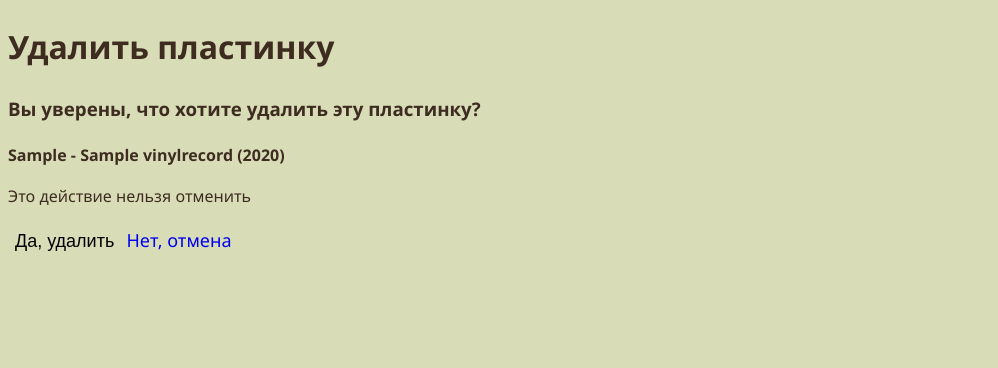
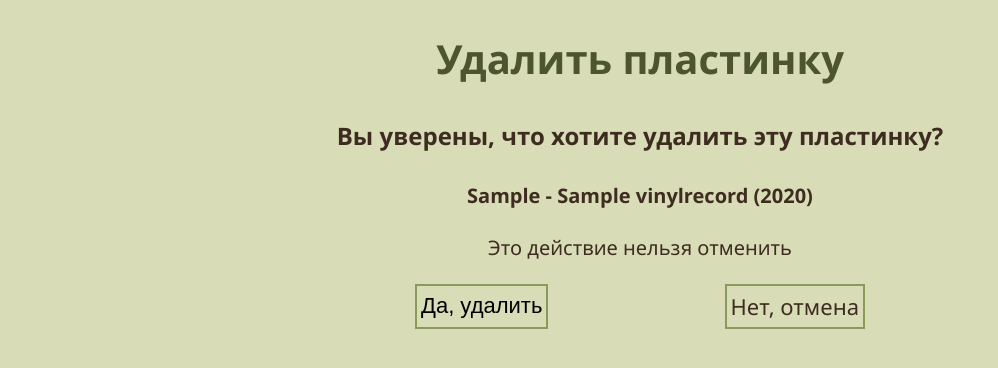
Before and after one commit to Dana8378/vinyl-tracker, a Django app: page /collection/1/delete/ in a window 1280 px wide. Shown: the part 69-437 px from the top of the page, without its empty margins (0-998 px from the left). Run offline with Django 5.2, Linux system fonts and the light colour scheme; a user stored in the database is signed in; tables that the repository leaves empty hold one stand-in row (values such as "Sample post").

Commit message:
added styles for the delete_confirm page

```diff
--- /dev/null
+++ b/static/vinyl/css/delete_confirm.css
@@ -0,0 +1,44 @@
+.btn-secondary {
+    border: 2px solid var(--olive);
+    margin-left: 70px;
+    padding: 3px 4px;
+}
+
+.btn-danger {
+    padding: 4px;
+}
+
+.btn-secondary,
+.btn-danger {
+    font-size: 22px;
+}
+
+.btn-secondary:hover,
+.btn-danger:hover {
+    background-color: var(--light-olive);
+    border-color: var(--dark-red);
+}
+
+.form-actions {
+    display: flex;
+    max-width: 450px;
+    margin: 0 auto;
+    justify-content: space-between;
+}
+
+.delete-confirm{
+    text-align: center;
+}
+
+.title {
+    font-size: 40px;
+    color: var(--dark-olive);
+}
+
+.alert-warning h3 {
+    font-size: 24px;
+}
+
+.alert-warning p {
+    font-size: 20px;
+}
--- a/static/vinyl/css/style.css
+++ b/static/vinyl/css/style.css
@@ -65,11 +65,19 @@ body {
     color: var(--red);
 }
 
+.nav-link.active {
+    color: var(--red);
+}
+
 .btn {
     text-decoration: none;
-    border: 1px solid transparent;
+    border: 2px solid var(--olive);
     background-color: var(--light);
     font-size: 18px;
+}
+
+.btn-outline {
+    border: 1px solid transparent;
 }
 
 .btn:hover {
--- a/templates/vinyl/base.html
+++ b/templates/vinyl/base.html
@@ -16,11 +16,11 @@
             <div class="navbar-container">
                 <div class="navbar-content">
                     <div class="nav-left">
-                        <a href="{% url 'vinyl:home' %}" class="nav-link">Главная</a>
+                        <a href="{% url 'vinyl:home' %}" class="nav-link {% if request.resolver_match.url_name == 'home' %}active{% endif %}">Главная</a>
                         {% if user.is_authenticated %}
                         <div class="nav-menu">
-                            <a href="{% url 'vinyl:vinyl_list' %}" class="nav-link">Моя коллекция</a>
-                            <a href="{% url 'vinyl:statistics' %}" class="nav-link">Статистика</a>
+                            <a href="{% url 'vinyl:vinyl_list' %}" class="nav-link {% if request.resolver_match.url_name == 'vinyl_list' %}active{% endif %}">Моя коллекция</a>
+                            <a href="{% url 'vinyl:statistics' %}" class="nav-link {% if request.resolver_match.url_name == 'statistics' %}active{% endif %}">Статистика</a>
                         </div>
                         {% endif %}
                     </div>
@@ -28,7 +28,7 @@
                         {% if user.is_authenticated %}
                             <form action="{% url 'vinyl:logout' %}" method="post" style="display: inline;">
                                 {% csrf_token %}
-                                <button type="submit" class="btn btn-outline btn-sm">Выйти</button>
+                                <button type="submit" class="btn btn-outline">Выйти</button>
                             </form>
                         {% else %}
                             <a href="/login/" class="nav-link">Войти</a>
--- a/templates/vinyl/delete_confirm.html
+++ b/templates/vinyl/delete_confirm.html
@@ -2,11 +2,16 @@
 
 {% block title %}{{ title }}{% endblock %}
 
+{% block extra_css %}
+    {% load static %}
+    <link rel="stylesheet" href="{% static 'vinyl/css/delete_confirm.css' %}">
+{% endblock %}
+
 {% block content %}
     <div class="delete-confirm">
-        <h1>{{ title }}</h1>
+        <h1 class="title">{{ title }}</h1>
 
-        <div class="alert alert-warning">
+        <div class="alert-warning">
             <h3>Вы уверены, что хотите удалить эту пластинку?</h3>
             <p><strong>{{ record.artist }} - {{ record.title }} ({{ record.year }})</strong></p>
             <p>Это действие нельзя отменить</p>
@@ -18,7 +23,7 @@
                 <button type="submit" class="btn btn-danger">
                     Да, удалить
                 </button>
-                <a href="{% url 'vinyl:vinyl_list' %}" class="btn btn-secondary">
+                <a href="{% url 'vinyl:vinyl_list' %}" class="link btn-secondary">
                     Нет, отмена
                 </a>
             </div>
--- a/templates/vinyl/list.html
+++ b/templates/vinyl/list.html
@@ -13,6 +13,8 @@
             <div class="counter">
                 <p>Всего пластинок в коллекции: <strong>{{ total_count }}</strong></p>
             </div>
+        {% else %}
+            <p class="empty-message">В коллекции пока нет пластинок</p>
         {% endif %}
 
         <div class="add-button">
@@ -61,8 +63,6 @@
                     </tbody>
                 </table>
             </div>
-        {% else %}
-            <p>В коллекции пока нет пластинок</p>
         {% endif %}
     </div>
 {% endblock %}
--- a/templates/vinyl/statistic.html
+++ b/templates/vinyl/statistic.html
@@ -15,6 +15,7 @@
 {% block content %}
     <div class="page-container">
     {% if stats.total_count > 0 %}
+        <div class="grid-container">
             <div class="statistic card">
                 <h2>Общая статистика коллекции</h2>
                 <p>Всего пластинок в коллекции: <strong>{{ stats.total_count|default:0 }}</strong></p>
@@ -49,8 +50,9 @@
                 <h2>Средняя стоимость по форматам</h2>
                 {{ chart_data.format_value_chart|safe }}
             </div>
+        </div>
     {% else %}
-            <p>В коллекции пока нет пластинок</p>
+        <p class="empty-message">В коллекции пока нет пластинок</p>
     {% endif %}
     </div>
 {% endblock %}
```
Also changed, not shown: static/vinyl/css/list.css (+7 -1 lines), static/vinyl/css/statistic.css (+6 -1 lines). Lines whose indentation alone changed are shown as unchanged.
